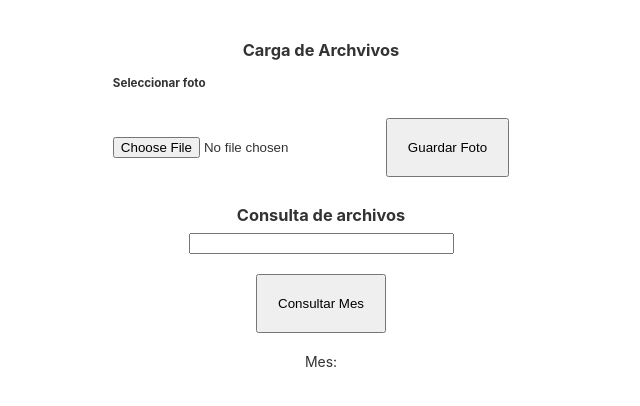
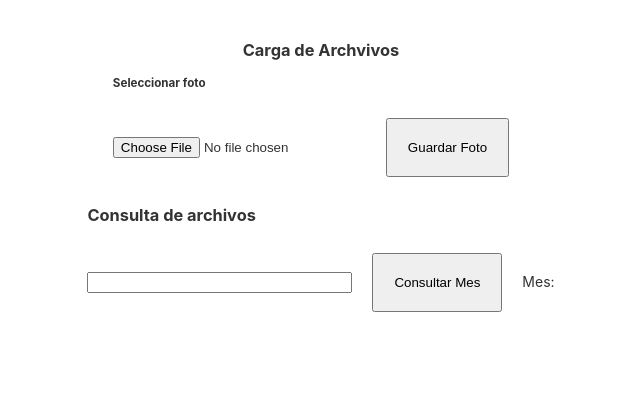
Before and after one commit to pBel06/tracodaFrontv2, an Angular app: page / in a window 1280 px wide. Shown: the top 406 px of the page, without its empty margins (319-959 px from the left). Built offline with nearby package versions, Linux system fonts and the light colour scheme; what primeng would draw is missing.

Commit message:
modificacion pagina html

```diff
--- a/src/app/app.component.html
+++ b/src/app/app.component.html
@@ -304,10 +304,12 @@
     <button class="button" style="display:inline-block;padding: 20px;margin:20px;" type="submit" (click)="subirArchivo()">Guardar Foto</button>
 </div>
 
-<h3 class="first">Consulta de archivos</h3>
-<input id="input" type="text" size="30" pInputText [(ngModel)]="mes">
-<button class="button" style="display:inline-block;padding: 20px;margin:20px;" type="submit" (click)="consultarArchivoMes()">Consultar Mes</button>
-<span id="text">Mes: {{mes}}</span>
+<div class="col s12">
+  <h3 class="first">Consulta de archivos</h3>
+  <input id="input" type="text" size="30" pInputText [(ngModel)]="mes">
+  <button class="button" style="display:inline-block;padding: 20px;margin:20px;" type="submit" (click)="consultarArchivoMes()">Consultar Mes</button>
+  <span id="text">Mes: {{mes}}</span>
+</div>
 </div>
 
 <!-- * * * * * * * * * * * * * * * * * * * * * * * * * * * * * * * -->
```
